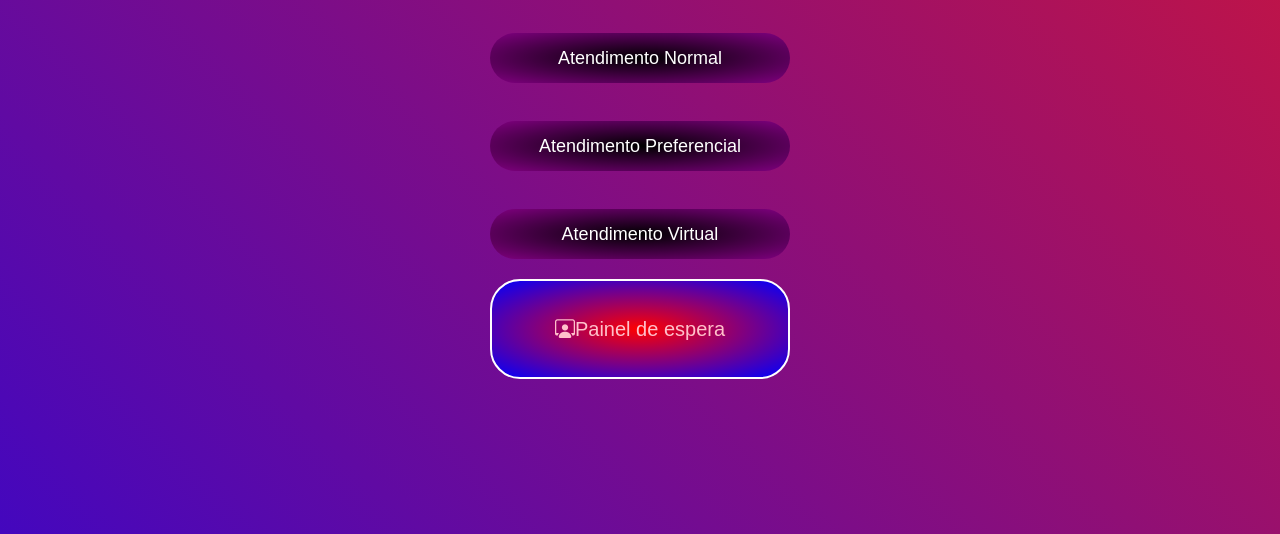
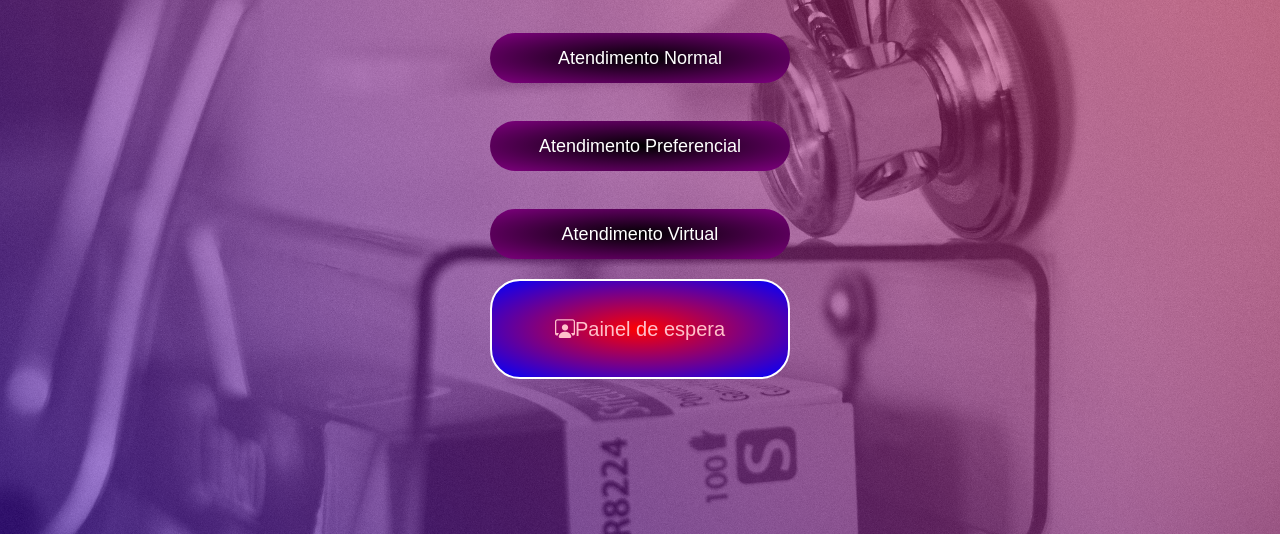
Before and after one commit to robertoeduardomd/ProjetoAraya, a plain HTML site: page index.html in a window 1280 px wide. Shown: the part 266-800 px from the top of the page. Drawn offline with nearby package versions, Linux system fonts and the light colour scheme; a web font is replaced by a local one.

Commit message:
:hammer: adicao de imagens nos paineis

```diff
--- a/global.css
+++ b/global.css
@@ -13,6 +13,9 @@ body {
     width: 100%;
     height: 100vh;
     background: linear-gradient(45deg, black, blue, rgb(240, 25, 25));
+
+    background-repeat: no-repeat;
+
     color: rgb(3, 3, 88);
     background-size: 500%, 100%;
     animation: degradeanimacao 8s infinite alternate;
--- a/index.html
+++ b/index.html
@@ -31,7 +31,15 @@
     />
   </head>
   <body>
+    <img
+      style="position: absolute; z-index: -1; opacity: 50%; object-fit: cover"
+      width="100%"
+      height="100%"
+      src="hospitalimgestetoscopio.jpg"
+      alt=""
+    />
     <h1>Hospital SEU CUIDADO</h1>
+
     <h2>Atendimento Hospitalar</h2>
     <h3>Retirar senha</h3>
     <br /><br />
```
Also changed, not shown: painelchegada.html (+7 -0 lines), hospitalimgestetoscopio.jpg (added), saladeespera.jpg (added).
